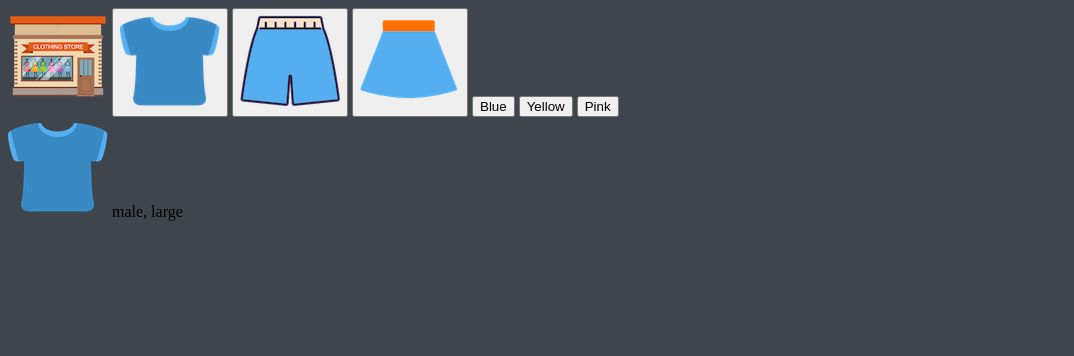
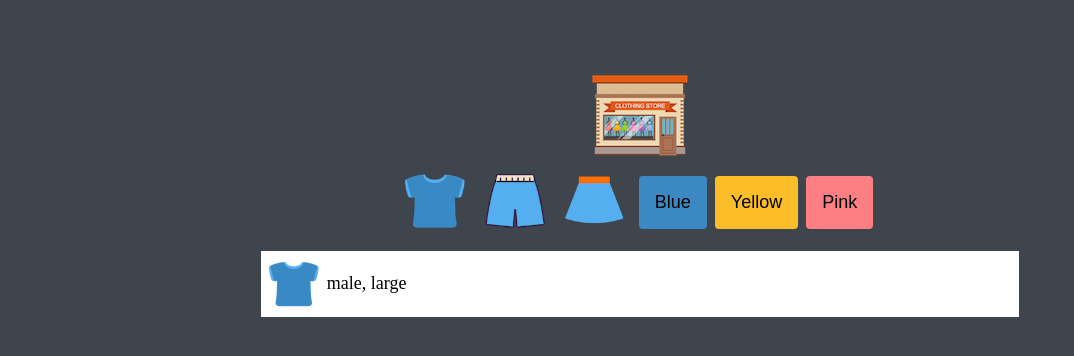
Before and after one commit to Ahron92/shoppick, a plain HTML site: page index.html in a window 1280 px wide. Shown: the whole page, without its empty margins (0-1074 px from the left). Drawn offline with Linux system fonts and the light colour scheme.

Commit message:
Add Css structure

```diff
--- a/index.html
+++ b/index.html
@@ -1,5 +1,5 @@
 <!DOCTYPE html>
-<html lang="en">
+<html lang="ko">
   <head>
     <meta charset="UTF-8" />
     <meta name="viewport" content="width=device-width, initial-scale=1.0" />
@@ -11,6 +11,7 @@
     <!-- Logo -->
     <img src="img/logo.png" alt="Logo" class="logo" />
     <!-- Buttons -->
+    <nav class="btns">
       <button class="btn">
         <img src="img/blue_t.png" alt="tshirt" class="imgBtn" />
       </button>
@@ -23,6 +24,7 @@
       <button class="btn colorBtn blue">Blue</button>
       <button class="btn colorBtn yellow">Yellow</button>
       <button class="btn colorBtn pink">Pink</button>
+    </nav>
     <!-- Items -->
     <ul class="items">
       <li class="item">
--- a/style.css
+++ b/style.css
@@ -1,5 +1,3 @@
-/* COMMON */
-
 :root {
   /* color */
   --color-black: #3f454d;
@@ -8,6 +6,14 @@
   --color-yellow: #fbbe28;
   --color-pink: #fd7f84;
   --color-light-grey: #dfdfdf;
+  /* size */
+  --base-space: 8px;
+  --size-button: 60px;
+  --size-border: 4px;
+  --font-size: 18px;
+  --size-thumbnail: 50px;
+  /* animation*/
+  --animation-duration: 300ms;
 }
 
 * {
@@ -15,29 +21,82 @@
 }
 
 body {
+  height: 100vh;
   background: var(--color-black);
+  display: flex;
+  flex-direction: column;
+  justify-content: center;
+  align-items: center;
 }
 
-ul {
-  margin: 0;
-  padding: 0;
+.logo {
+  cursor: pointer;
+  transition: transform var(--animation-duration) ease;
 }
 
-li {
-  list-style: none;
+.btns {
+  display: flex;
+  align-items: center;
 }
 
-.inner {
-  border: 1px solid red;
-  width: 50%;
-  margin: auto;
+.btn {
+  background: transparent;
+  border: none;
+  outline: none;
+  cursor: pointer;
+  transition: transform var(--animation-duration) ease;
+  margin-right: var(--base-space);
 }
-/* HEADER */
 
-.logo {
-  background: ;
+.btn:hover,
+.logo:hover {
+  transform: scale(1.1);
 }
-.btn-list {
+
+.imgBtn {
+  width: var(--size-button);
+  height: var(--size-button);
+}
+
+.colorBtn {
+  font-size: var(--font-size);
+  padding: calc(var(--base-space) * 2);
+  border-radius: var(--size-border);
+}
+
+.blue {
+  background-color: var(--color-blue);
+}
+
+.yellow {
+  background-color: var(--color-yellow);
+}
+.pink {
+  background-color: var(--color-pink);
+}
+
+.items {
+  width: 60%;
+  height: 60%;
+  list-style: none;
+  padding-left: 0;
+  overflow-y: auto;
+}
+
+.item {
+  background: var(--color-white);
   display: flex;
-  flex-direction: row;
+  align-items: center;
+  padding: var(--base-space);
+  margin-bottom: var(--base-space);
 }
+
+.item__thumbnail {
+  width: var(--size-thumbnail);
+  height: var(--size-thumbnail);
+}
+
+.item__description {
+  margin-left: var(--base-space);
+  font-size: var(--font-size);
+}
```
Lines whose indentation alone changed are shown as unchanged.
